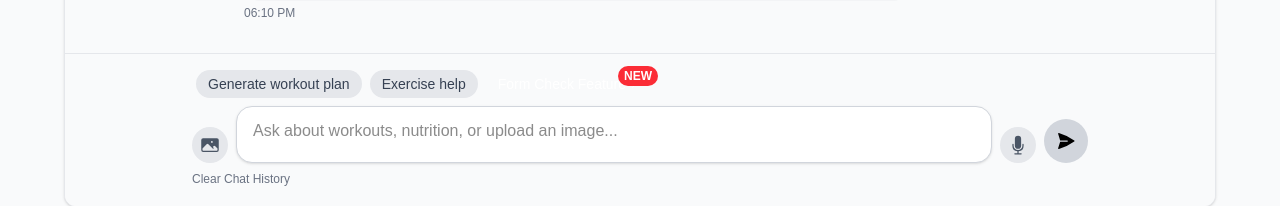
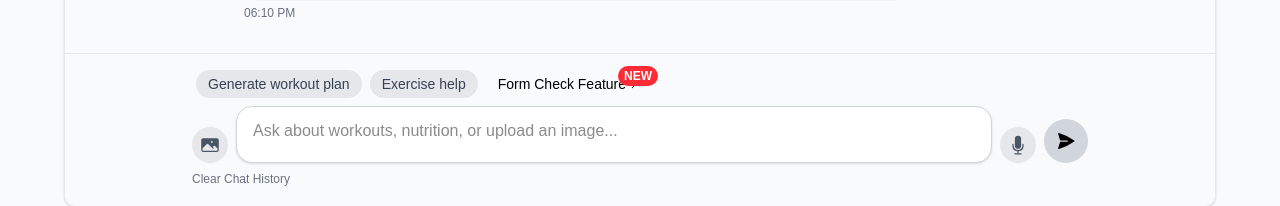
Before and after one commit to DhairyaS450/ask_adam, a Next.js app: page / in a window 1280 px wide. Shown: the part 224-430 px from the top of the page. Built offline with nearby package versions, Linux system fonts and the light colour scheme; no server answers; the database is empty; sample sign-in values are in the browser's storage.

Commit message:
fix minor issue

```diff
--- a/src/components/chat/ChatInput.tsx
+++ b/src/components/chat/ChatInput.tsx
@@ -141,7 +141,7 @@ const ChatInput: React.FC<ChatInputProps> = ({ onSendMessage, isLoading }) => {
           type="button"
           onClick={() => router.push('/form-check')}
           disabled={isLoading}
-          className="relative px-3 py-1 text-sm bg-primary-light dark:bg-primary-dark text-white rounded-full hover:bg-primary dark:hover:bg-primary-darker transition-colors flex items-center gap-1 disabled:opacity-50 disabled:cursor-not-allowed"
+          className="relative px-3 py-1 text-sm bg-primary-light dark:bg-primary-dark text-black dark:text-white rounded-full hover:bg-primary dark:hover:bg-primary-darker transition-colors flex items-center gap-1 disabled:opacity-50 disabled:cursor-not-allowed"
         >
           Form Check Feature
           <ArrowUpRightIcon className="w-3 h-3" />
```
